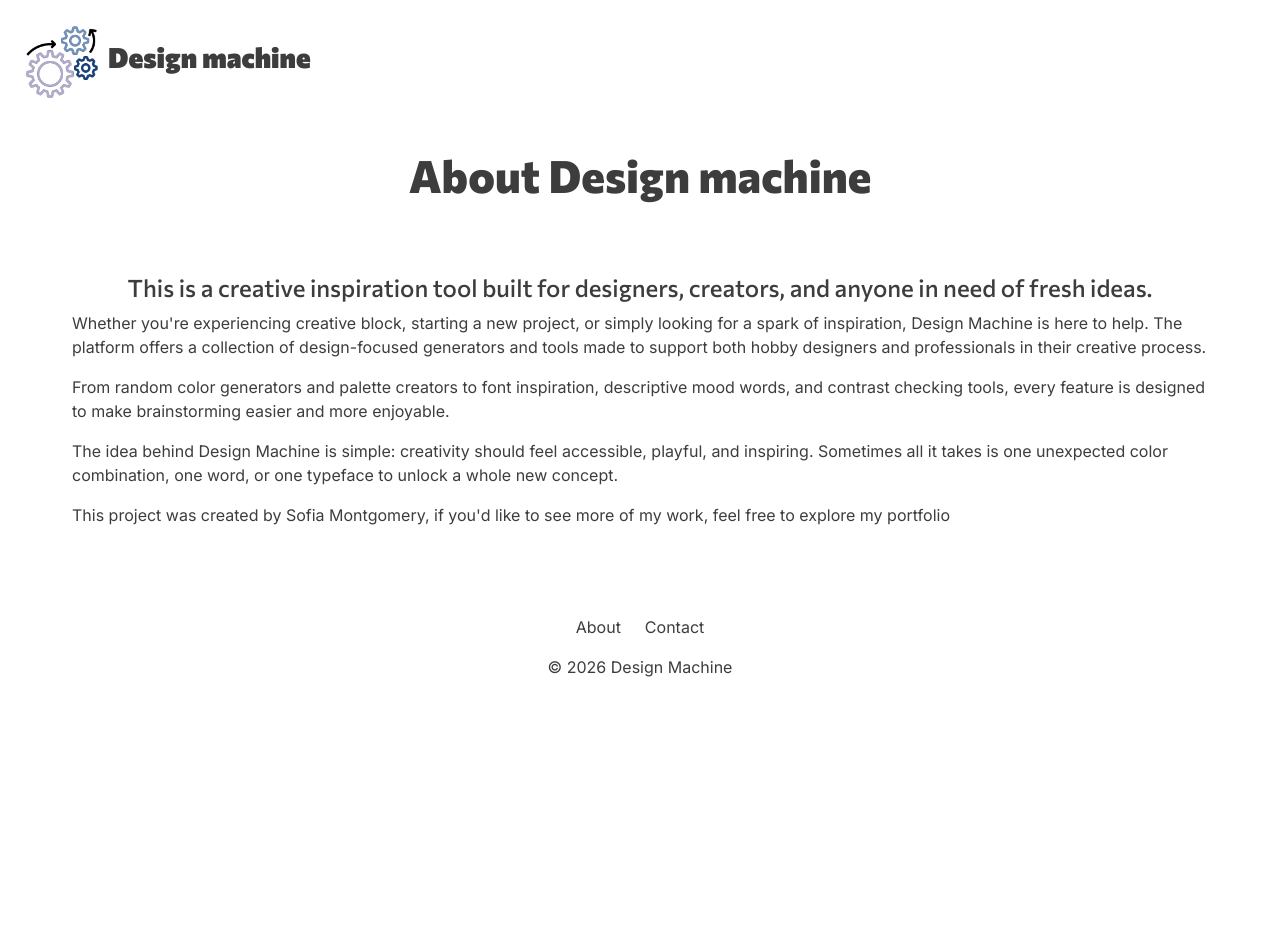
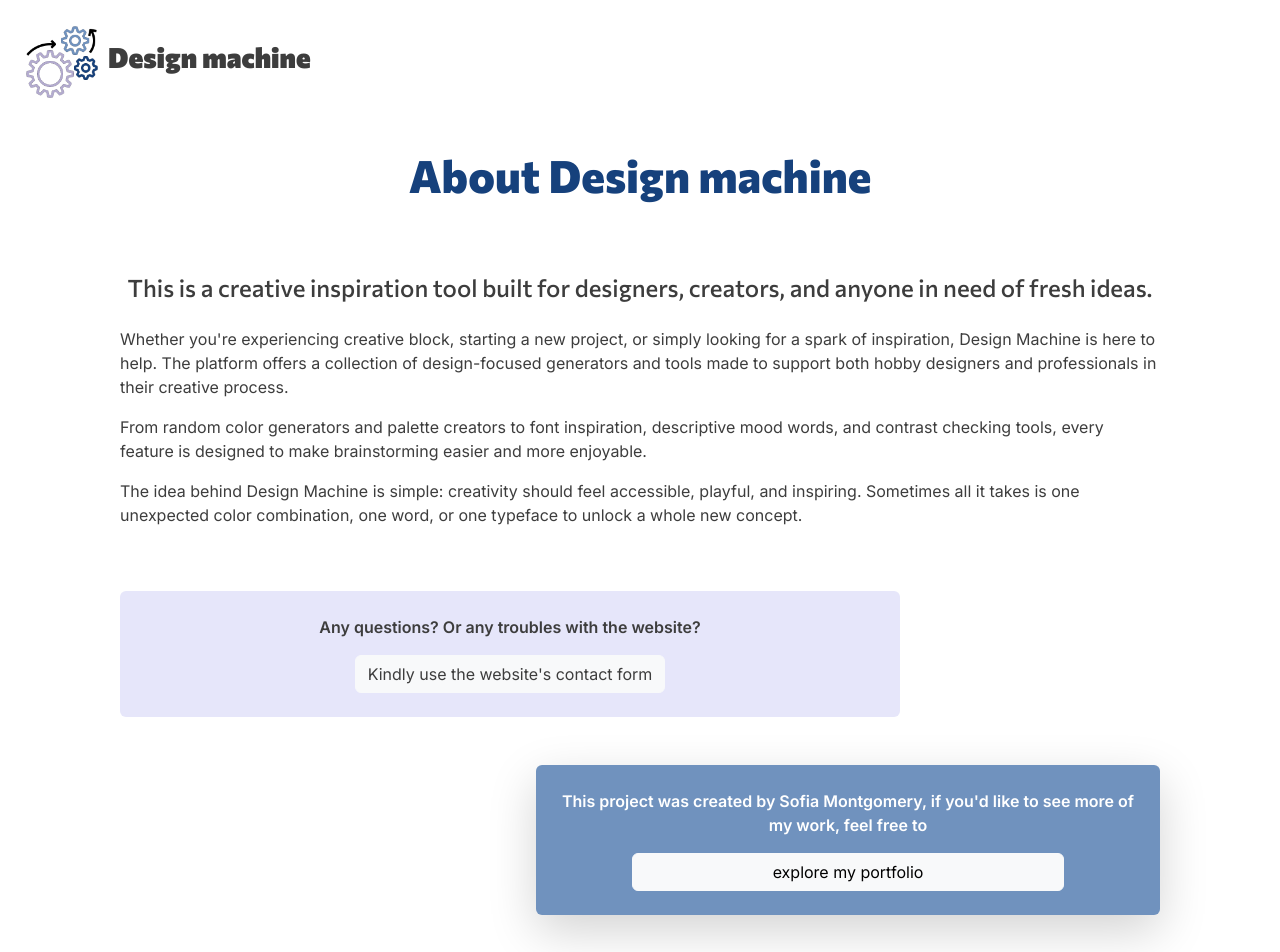
Before and after one commit to fiamont/colormachine, a React (Vite) app: page /about in a window 1280 px wide. Shown: the top 952 px of the page. Before the commit the page ends 800 px from the top, so only its background shows below. Built offline with nearby package versions, Linux system fonts and the light colour scheme.

Commit message:
Create ToContact and ToPortfolio components

```diff
--- a/src/App.css
+++ b/src/App.css
@@ -17,9 +17,30 @@
   width: 100%;
 }
 
+.to-portfolio-container {
+  background-color: var(--lighter-blue);
+  color: white;
+  font-weight: 600;
+  width: 80%;
+}
+
+.to-contact-container {
+  background-color: lavender;
+  font-weight: 600;
+}
+
+.link {
+  text-decoration: none;
+  color: var(--grey-font);
+}
+
 @media screen and (min-width: 600px) {
   .contact-form-container {
     width: 85%;
+  }
+
+  .to-portfolio-container {
+    width: 60%;
   }
 }
 
--- /dev/null
+++ b/src/components/ToContact.jsx
@@ -0,0 +1,15 @@
+import { Link } from "react-router-dom";
+import { Button } from "react-bootstrap";
+
+function ToContact({ text }) {
+  return (
+    <div className="d-flex flex-column align-items-center mb-5 py-4 rounded to-contact-container w-75">
+      <p>{text.contact.before}</p>
+      <Button as={Link} className="link" variant="light" to="/contact">
+        {text.contact.linktext}
+      </Button>
+    </div>
+  );
+}
+
+export default ToContact;
--- /dev/null
+++ b/src/components/ToPortfolio.jsx
@@ -0,0 +1,20 @@
+import { Button } from "react-bootstrap";
+
+function ToPortfolio({ text }) {
+  return (
+    <div className="d-flex flex-column to-portfolio-container shadow-lg p-4 rounded align-self-end">
+      <p className="text-center">{text.link.before} </p>
+      <Button
+        href={text.link.uri}
+        target="_blank"
+        rel="noopener noreferrer"
+        className="w-75 align-self-center"
+        variant="light"
+      >
+        {text.link.linktext}
+      </Button>
+    </div>
+  );
+}
+
+export default ToPortfolio;
--- a/src/index.css
+++ b/src/index.css
@@ -5,6 +5,8 @@
   --commissioner-font: "Commissioner", sans-serif;
 
   --grey-font: #3d3d3d;
+  --dark-blue: #16417c;
+  --lighter-blue: #7092be;
 
   font-synthesis: none;
   text-rendering: optimizeLegibility;
@@ -13,6 +15,7 @@
 }
 
 * {
+  box-sizing: border-box;
   padding: 0;
   margin: 0;
 }
@@ -34,6 +37,7 @@ h2 {
   letter-spacing: -2%;
   font-size: 2.8rem;
   font-weight: 800;
+  color: var(--dark-blue);
 }
 
 h1 {
--- a/src/texts/about.json
+++ b/src/texts/about.json
@@ -4,8 +4,15 @@
   "sections": [
     "Whether you're experiencing creative block, starting a new project, or simply looking for a spark of inspiration, Design Machine is here to help. The platform offers a collection of design-focused generators and tools made to support both hobby designers and professionals in their creative process.",
     "From random color generators and palette creators to font inspiration, descriptive mood words, and contrast checking tools, every feature is designed to make brainstorming easier and more enjoyable.",
-    "The idea behind Design Machine is simple: creativity should feel accessible, playful, and inspiring. Sometimes all it takes is one unexpected color combination, one word, or one typeface to unlock a whole new concept.",
-    "This project was created by Sofia Montgomery, if you'd like to see more of my work, feel free to explore my portfolio"
+    "The idea behind Design Machine is simple: creativity should feel accessible, playful, and inspiring. Sometimes all it takes is one unexpected color combination, one word, or one typeface to unlock a whole new concept."
   ],
-  "link": "https://sofiamontgomeryportfolio.vercel.app/"
+  "link": {
+    "before": "This project was created by Sofia Montgomery, if you'd like to see more of my work, feel free to",
+    "uri": "https://sofiamontgomeryportfolio.vercel.app/",
+    "linktext": "explore my portfolio"
+  },
+  "contact": {
+    "before": "Any questions? Or any troubles with the website?",
+    "linktext": "Kindly use the website's contact form"
+  }
 }
--- a/src/views/AboutView.jsx
+++ b/src/views/AboutView.jsx
@@ -1,16 +1,20 @@
+import ToContact from "../components/ToContact";
+import ToPortfolio from "../components/ToPortfolio";
 import aboutText from "./../texts/about.json";
 
 function AboutView() {
   return (
     <div className="d-flex flex-column justify-content-center align-items-center gap-3 p-4">
       <h2 className="text-center">{aboutText.title}</h2>
-      <div className="p-2 p-sm-5">
+      <div className="d-flex flex-column px-md-5 pb-md-5 m-lg-5">
         <h4 className="text-center">{aboutText.introduction}</h4>
-        <div>
+        <div className="pt-3 pb-5">
           {aboutText.sections.map((section, index) => (
             <p key={index}>{section}</p>
           ))}
         </div>
+        <ToContact text={aboutText} />
+        <ToPortfolio text={aboutText} />
       </div>
     </div>
   );
```
